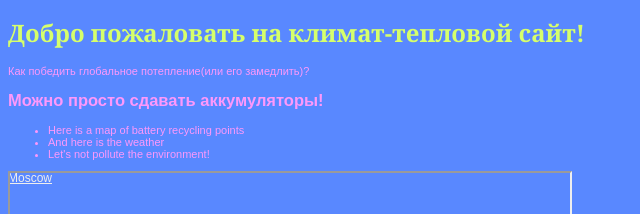
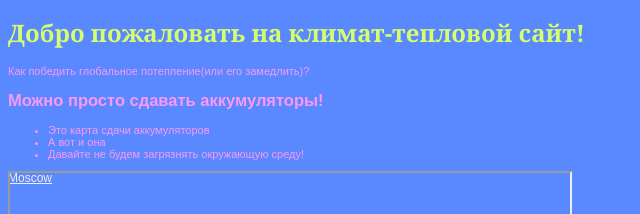
Before and after one commit to DanilovAlex2608/shiny-octo-meme, a plain HTML site: page index.html in a window 1280 px wide. Shown: the top 214 px of the page, without its empty margins (0-640 px from the left). Drawn offline with Linux system fonts and the light colour scheme.

Commit message:
Update index.html

```diff
--- a/index.html
+++ b/index.html
@@ -10,9 +10,9 @@
     <p>Как победить глобальное потепление(или его замедлить)?</p>
     <h2>Можно просто сдавать аккумуляторы!</h2>
     <ul>
-        <li>Here is a map of battery recycling points</li>
-        <li>And here is the weather</li>
-        <li>Let's not pollute the environment!</li>
+        <li>Это карта сдачи аккумуляторов</li>
+        <li>А вот и она</li>
+        <li>Давайте не будем загрязнять окружающую среду!</li>
     </ul>
     <div style="position:relative;overflow:hidden;">
         <a href="https://yandex.ru/maps/35/krasnodar/search/пункт%20приёма%20аккумуляторов/?from=tableau_yabro&ll=38.975313%2C45.034409&sll=38.975313%2C45.035470&sspn=0.172348%2C0.072543&z=12.96" style="color:#eee;font-size:12px;position:absolute;top:0px;">Moscow</a>
```
